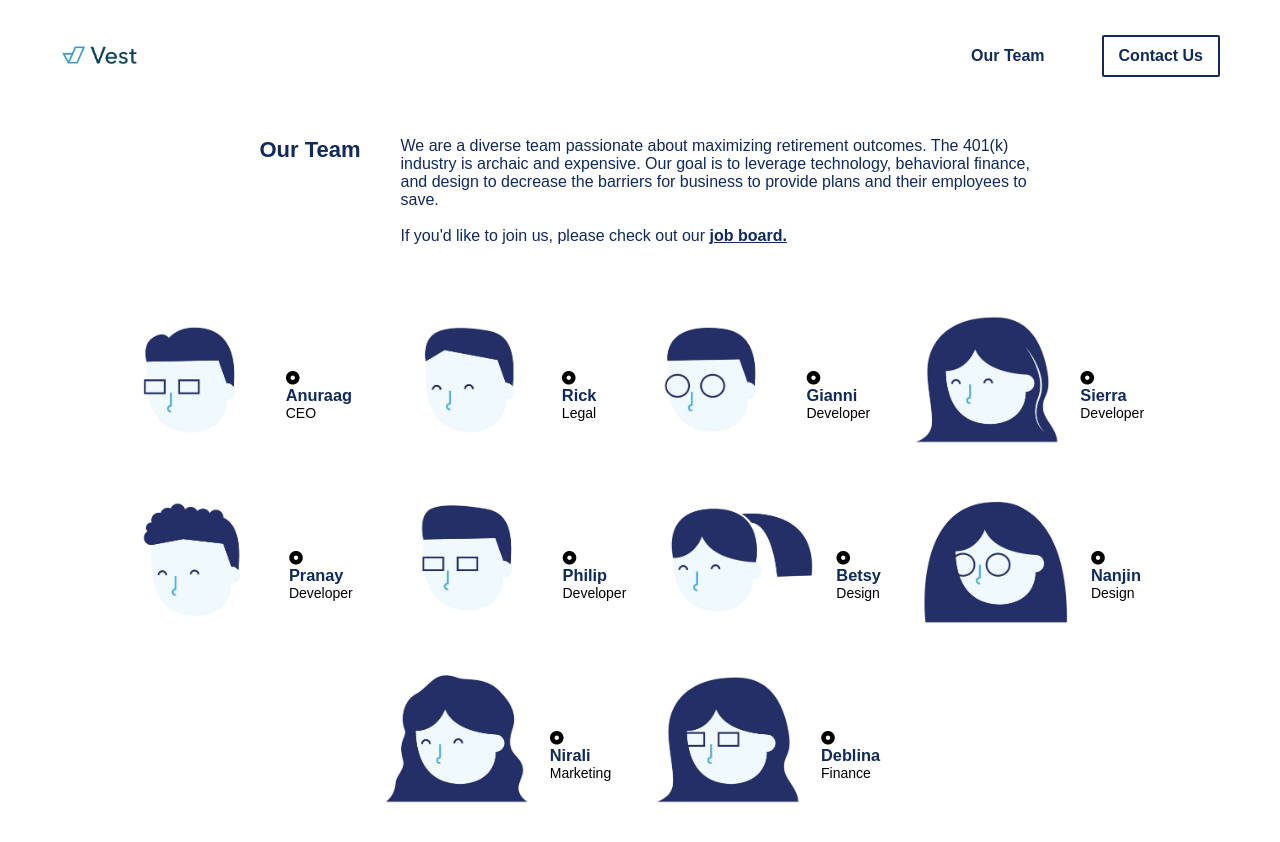
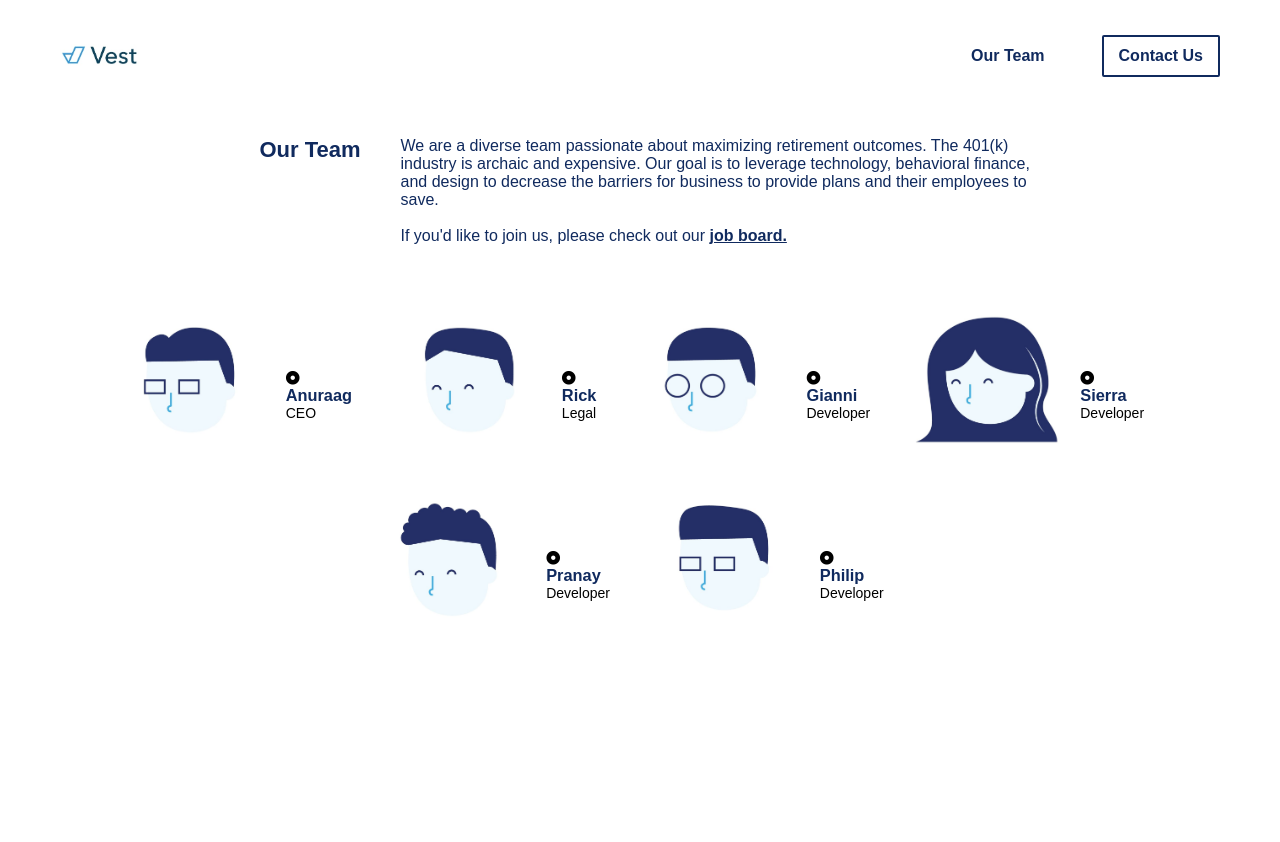
Before and after one commit to VestHQ/VestHQ, a Jekyll site: the page built from team.html, in a window 1280 px wide. Shown: the top 842 px of the page. Built offline with Jekyll 4.4.1, drawn with Linux system fonts in a browser that asks for light colours; nearby versions of some CDN libraries; some web fonts are replaced.

Commit message:
removed past team members

```diff
--- a/_includes/employees.html
+++ b/_includes/employees.html
@@ -52,40 +52,4 @@
             <p>Developer</p>
         </div>
     </div>
-
-    <div class="employees">
-        <img src="../assets/images/employees/betsy.jpg" alt="Betsy Design" class="employees__img">
-        <div class="text-box">
-            <i id="U97UY5M3J" class="fas fa-dot-circle"></i>
-            <a href="https://www.elizabethchou.com/" target="_blank"><h3>Betsy</h3></a>
-            <p>Design</p>
-        </div>
-    </div>
-
-    <div class="employees">
-        <img src="../assets/images/employees/nanjin.jpg" alt="Nanjin Design" class="employees__img">
-        <div class="text-box">
-            <i id="U90BBNSNN" class="fas fa-dot-circle"></i>
-            <a href="https://www.nanjinli.com/" target="_blank"><h3>Nanjin</h3></a>
-            <p>Design</p>
-        </div>
-    </div>
-
-    <div class="employees">
-        <img src="../assets/images/employees/nirali.jpg" alt="Nirali Marketing" class="employees__img">
-        <div class="text-box">
-            <i id="U8MQ4L0R0" class="fas fa-dot-circle"></i>
-            <a href="https://www.linkedin.com/in/nirali-chauhan-08b05231/" target="_blank"><h3>Nirali</h3></a>
-            <p>Marketing</p>
-        </div>
-    </div>
-
-    <div class="employees">
-        <img src="../assets/images/employees/deblina.jpg" alt="Deblina Finance" class="employees__img">
-        <div class="text-box">
-            <i id="UB9FKE6NA" class="fas fa-dot-circle"></i>
-            <a href="https://www.linkedin.com/in/deblina-mukherjee-208179149/" target="_blank"><h3>Deblina</h3></a>
-            <p>Finance</p>
-        </div>
-    </div>
 </section>
```
Also changed, not shown: 1 other file.
